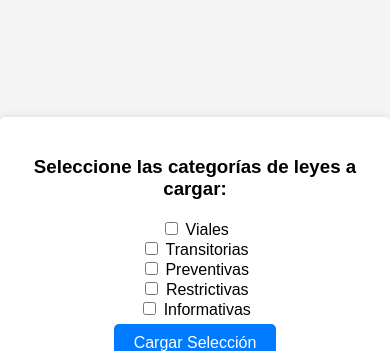
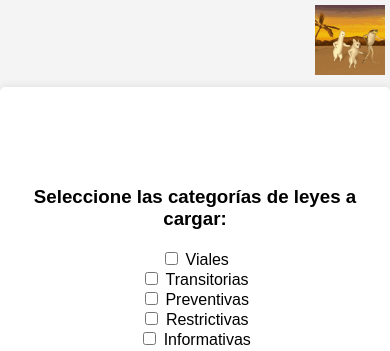
Before and after one commit to Danieltq04/Memorizador, a plain HTML site: page index.html in a window 390 px wide. Shown: the top 351 px of the page. Drawn offline with Linux system fonts and the light colour scheme.

Commit message:
corrección ortográfica

```diff
--- a/css/styles.css
+++ b/css/styles.css
@@ -17,6 +17,7 @@ body {
     max-width: 600px;
     width: 100%;
     margin: auto;
+    padding-top: 80px; /* borrar*/
 }
 
 #selector-container {
@@ -66,3 +67,21 @@ body {
 .oculto {
     display: none;
 }
+ /* borrar*/
+.gif-superior-derecho {
+    position: absolute;
+    top: 10px;
+    right: 10px;
+    max-width: 100px;
+    height: auto;
+    z-index: 1000;
+}
+
+/* Adaptar a pantallas pequeñas */
+@media (max-width: 600px) {
+    .gif-superior-derecho {
+        max-width: 70px;
+        top: 5px;
+        right: 5px;
+    }
+}
--- a/data/viales/viales.json
+++ b/data/viales/viales.json
@@ -2,7 +2,7 @@
     {
         "img": "./imgs/viales/1.png",
         "titulo": "Discontinua",
-        "descripcion": "Delimita los carroles. Puede ser traspuesta para avanzar"
+        "descripcion": "Delimita los carriles. Puede ser traspuesta para avanzar"
     },
     {
         "img": "./imgs/viales/2.png",
--- a/index.html
+++ b/index.html
@@ -7,6 +7,8 @@
     <link rel="stylesheet" href="./css/styles.css">
 </head>
 <body>
+    <!-- /* borrar*/ -->
+    <img src="./gifs/dance-fun.gif" alt="Decoración" class="gif-superior-derecho">
     <div class="container">
         <div id="selector-container">
             <h3>Seleccione las categorías de leyes a cargar:</h3>
```
Also changed, not shown: gifs/dance-fun.gif (added).
